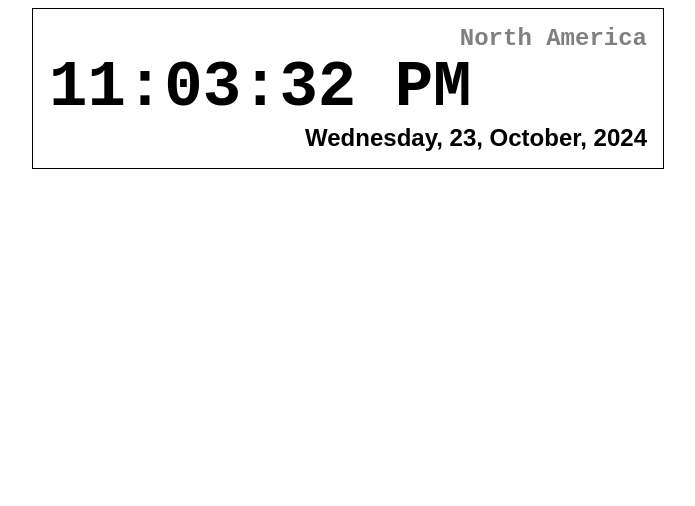
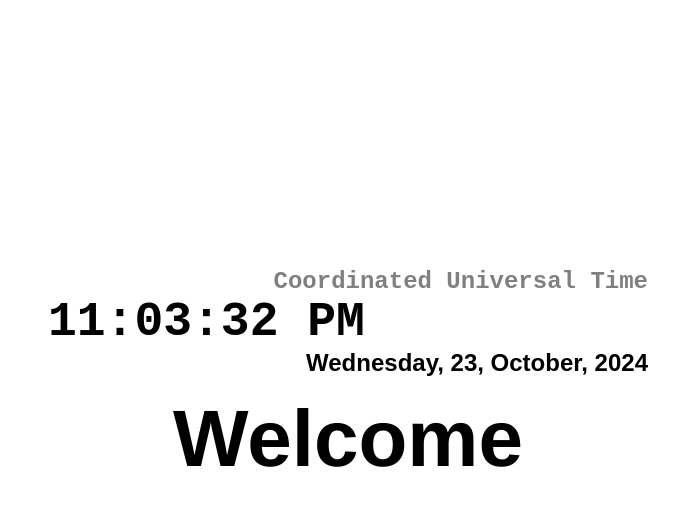
Before and after one commit to Sheng232/Npm-date-project, a website: page index.html in a window 1280 px wide. Shown: the whole page, without its empty margins (292-987 px from the left). Drawn offline with nearby package versions, Linux system fonts and the light colour scheme.

Commit message:
added a time zone displayer

```diff
--- a/index.html
+++ b/index.html
@@ -7,14 +7,14 @@
     <link rel="stylesheet" href="styles.css">
 </head>
 <body>
+    <div class="gcse-search"></div>
     <main class="flexbox">
-        <div class="gcse-search"></div>
         <div class="event">
-            <div class="hello-text" ></div>
             <div class="time-zone small-bold">North America</div>
             <div class="time large-bold"></div>
             <div class="date small-bold"></div>
         </div>
+        <div class="hello-text" >Welcome</div>
     </main>
     <script src="https://cdn.jsdelivr.net/npm/dayjs@1/dayjs.min.js"></script>
     <script>dayjs().format()</script>
--- a/script.js
+++ b/script.js
@@ -4,15 +4,22 @@ const dateElement = document.querySelector(".date");
 const timeZone = document.querySelector(".time-zone");
 const searchBtn = document.querySelector(".gsc-search-button");
 
-// searchBtn.addEventListener("click", ()=>{
-//   events.style.display = "none";
-// });
 const updateDate = () => {
   const date = dayjs().format("dddd, DD, MMMM, YYYY");
   const time = dayjs().format("hh:mm:ss A");
   timeElement.innerText = time;
   dateElement.innerText = date;
+  timeZone.innerText = getTimezoneName();
 };
+
+function getTimezoneName() {
+  const today = new Date();
+  const options = {
+    timeZoneName: 'long'
+  };
+
+  return new Intl.DateTimeFormat('en-US', options).formatToParts(today).find(part => part.type === 'timeZoneName').value;
+}
 
 
 setInterval(updateDate, 1000);
--- a/styles.css
+++ b/styles.css
@@ -1,14 +1,16 @@
 *{
     box-sizing: border-box;
 }
+main{
+    height: 90vh;
+}
 .event{
-    border: 1px solid black;
     padding: 1rem;
     width: 50%;
 }
 .large-bold{
     font-family:'Courier New', Courier, monospace;
-    font-size: 4rem;
+    font-size: 3rem;
     font-weight: bold;
 }
 .small-bold{
@@ -28,10 +30,10 @@
     color: gray;
 }
 .gsc-input-box{
-    width: 600px;
+    width: auto;
 }
 .hello-text{
-    font-family:'Courier New', Courier, monospace;
-    font-size: 2rem;
+    font-family: 'Franklin Gothic Medium', 'Arial Narrow', Arial, sans-serif;
+    font-size: 5rem;
     font-weight: bold;
 }
```
